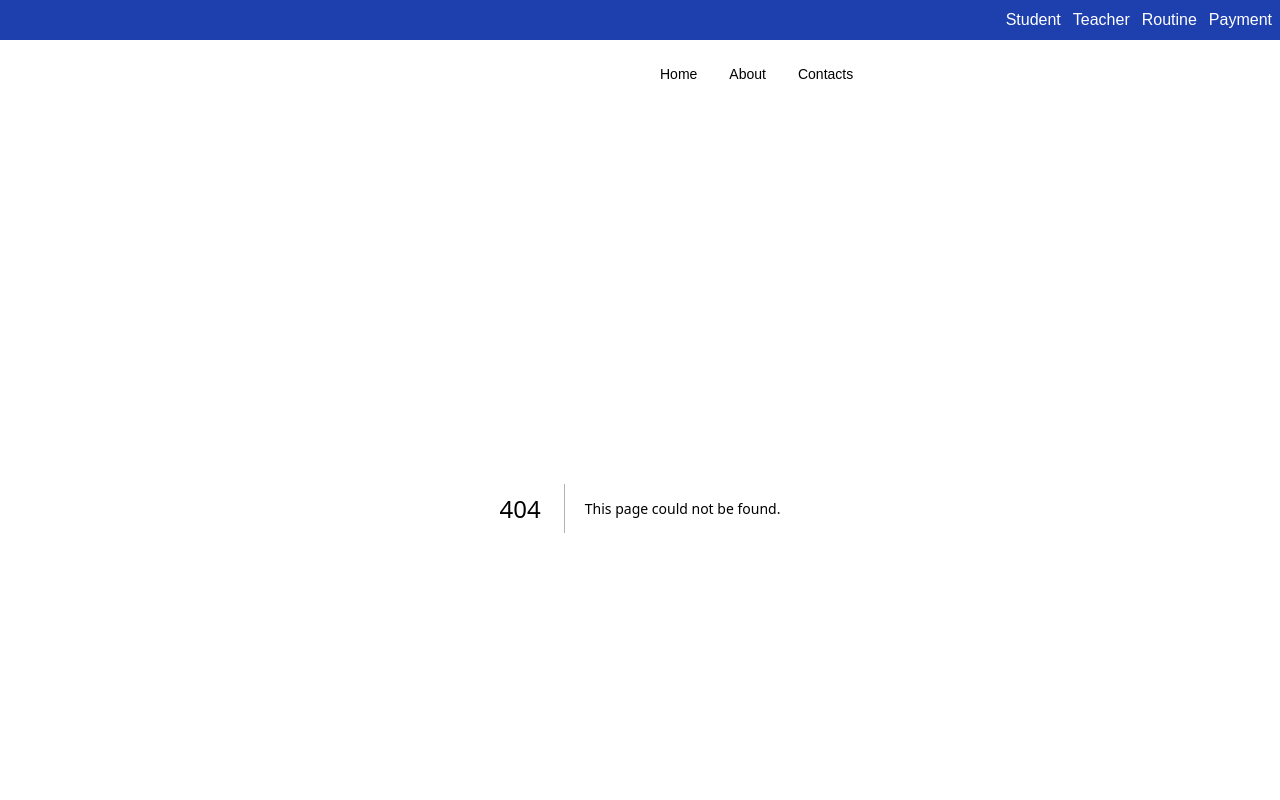
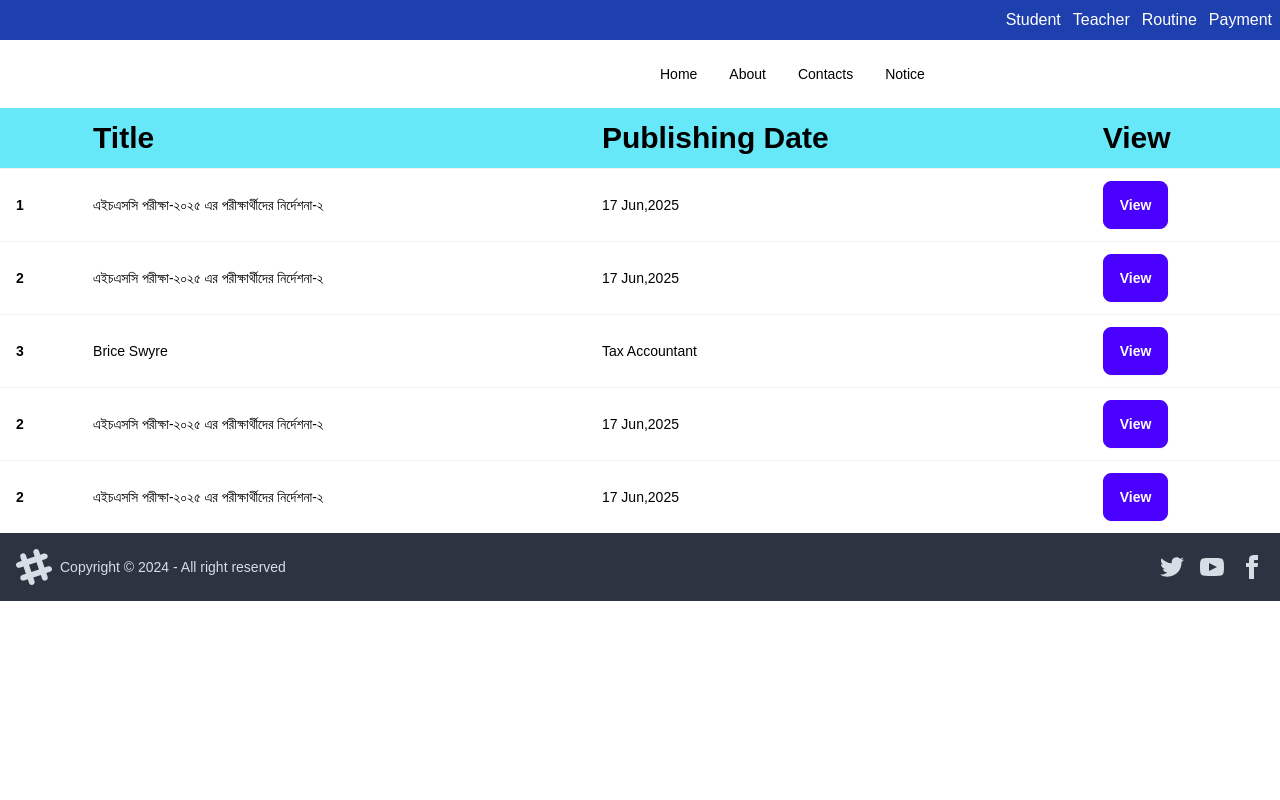
Before and after one commit to Fahmida-Faiza/school-college-demo, a Next.js app: page /notice in a window 1280 px wide. Before the commit this address had no page. Shown: the top 800 px of the page. Built offline with nearby package versions, Linux system fonts and the light colour scheme.

Commit message:
notice added

```diff
--- /dev/null
+++ b/src/app/notice/page.jsx
@@ -0,0 +1,59 @@
+import React from 'react'
+
+function Notice() {
+  return (
+    <div>
+        <div className="overflow-x-auto text-black">
+  <table className="table ">
+    {/* head */}
+    <thead className='text-black font-bold text-3xl bg-cyan-300'>
+      <tr>
+        <th></th>
+        <th>Title</th>
+        <th>Publishing Date</th>
+        <th>View</th>
+      </tr>
+    </thead>
+    <tbody>
+      {/* row 1 */}
+      <tr className="">
+        <th>1</th>
+        <td>এইচএসসি পরীক্ষা-২০২৫ এর পরীক্ষার্থীদের নির্দেশনা-২</td>
+        <td>	17 Jun,2025</td>
+        <td><button  className='btn btn-primary text-white'>View</button></td>
+      </tr>
+      {/* row 2 */}
+      <tr>
+        <th>2</th>
+        <td>এইচএসসি পরীক্ষা-২০২৫ এর পরীক্ষার্থীদের নির্দেশনা-২</td>
+        <td>17 Jun,2025</td>
+        <td><button  className='btn btn-primary text-white'>View</button></td>
+      </tr>
+      {/* row 3 */}
+      <tr>
+        <th>3</th>
+        <td>Brice Swyre</td>
+        <td>Tax Accountant</td>
+        <td><button  className='btn btn-primary text-white'>View</button></td>
+      </tr>
+
+        <tr>
+        <th>2</th>
+        <td>এইচএসসি পরীক্ষা-২০২৫ এর পরীক্ষার্থীদের নির্দেশনা-২</td>
+        <td>17 Jun,2025</td>
+        <td><button  className='btn btn-primary text-white'>View</button></td>
+      </tr>
+        <tr>
+        <th>2</th>
+        <td>এইচএসসি পরীক্ষা-২০২৫ এর পরীক্ষার্থীদের নির্দেশনা-২</td>
+        <td>17 Jun,2025</td>
+        <td><button  className='btn btn-primary text-white'>View</button></td>
+      </tr>
+    </tbody>
+  </table>
+</div>
+    </div>
+  )
+}
+
+export default Notice
--- a/src/components/Homepage/Homepage.jsx
+++ b/src/components/Homepage/Homepage.jsx
@@ -169,9 +169,114 @@ const Homepage = () => {
 </div>
 </div>
 
+{/* 4th alumni teachers */}
 
+<div className='mt-10 '>
+  <div className='text-center text-black font-bold'>
+<h1 className='text-4xl'>Teachers Alumni</h1>
+<p className='text-black'>Our Alumni are our pride as they are engaged in building the world through national and International contributions</p>
 
+  </div>
+<div className='grid grid-cols-4 gap-5 mt-10 max-w-7xl mx-auto'>
 
+  <div className="card   md:w-72 lg:w-80 shadow-sm">
+  <figure>
+   <img src="https://daffodilvarsity.edu.bd/images/faculty/a7ac450870ee09fec3b970ae8f9966c9.webp" alt="" />
+  </figure>
+  <div className="card-body">
+    <h2 className="card-title text-black">Card Title</h2>
+    <p className='text-black'>A card component has a figure, a body part, and inside body there are title and actions parts</p>
+    <div className="card-actions ">
+      <button className="btn  text-white btn-primary">View Details</button>
+    </div>
+  </div>
+</div>
+  <div className="card  md:w-72 lg:w-80 shadow-sm">
+  <figure>
+   <img src="https://daffodilvarsity.edu.bd/images/faculty/a7ac450870ee09fec3b970ae8f9966c9.webp" alt="" />
+  </figure>
+  <div className="card-body">
+    <h2 className="card-title text-black">Card Title</h2>
+    <p className='text-black'>A card component has a figure, a body part, and inside body there are title and actions parts</p>
+    <div className="card-actions ">
+      <button className="btn  text-white btn-primary">View Details</button>
+    </div>
+  </div>
+</div>
+  <div className="card  md:w-72 lg:w-80 shadow-sm">
+  <figure>
+   <img src="https://daffodilvarsity.edu.bd/images/faculty/a7ac450870ee09fec3b970ae8f9966c9.webp" alt="" />
+  </figure>
+  <div className="card-body">
+    <h2 className="card-title text-black">Card Title</h2>
+    <p className='text-black'>A card component has a figure, a body part, and inside body there are title and actions parts</p>
+    <div className="card-actions">
+      <button className="btn  text-white btn-primary">View Details</button>
+    </div>
+  </div>
+</div>
+  <div className="card  md:w-72 lg:w-80 shadow-sm">
+  <figure>
+   <img src="https://daffodilvarsity.edu.bd/images/faculty/a7ac450870ee09fec3b970ae8f9966c9.webp" alt="" />
+  </figure>
+  <div className="card-body">
+    <h2 className="card-title text-black">Card Title</h2>
+    <p className='text-black'>A card component has a figure, a body part, and inside body there are title and actions parts</p>
+    <div className="card-actions">
+      <button className="btn  text-white btn-primary">View Details</button>
+    </div>
+  </div>
+</div>
+  <div className="card  md:w-72 lg:w-80 shadow-sm">
+  <figure>
+   <img src="https://daffodilvarsity.edu.bd/images/faculty/a7ac450870ee09fec3b970ae8f9966c9.webp" alt="" />
+  </figure>
+  <div className="card-body">
+    <h2 className="card-title text-black">Card Title</h2>
+    <p className='text-black'>A card component has a figure, a body part, and inside body there are title and actions parts</p>
+    <div className="card-actions">
+      <button className="btn  text-white btn-primary">Buy Now</button>
+    </div>
+  </div>
+</div>
+  <div className="card  md:w-72 lg:w-80 shadow-sm">
+  <figure>
+   <img src="https://daffodilvarsity.edu.bd/images/faculty/a7ac450870ee09fec3b970ae8f9966c9.webp" alt="" />
+  </figure>
+  <div className="card-body">
+    <h2 className="card-title text-black">Card Title</h2>
+    <p className='text-black'>A card component has a figure, a body part, and inside body there are title and actions parts</p>
+    <div className="card-actions">
+      <button className="btn  text-white btn-primary">Buy Now</button>
+    </div>
+  </div>
+</div>
+  <div className="card  md:w-72 lg:w-80 shadow-sm">
+  <figure>
+   <img src="https://daffodilvarsity.edu.bd/images/faculty/a7ac450870ee09fec3b970ae8f9966c9.webp" alt="" />
+  </figure>
+  <div className="card-body">
+    <h2 className="card-title text-black">Card Title</h2>
+    <p className='text-black'>A card component has a figure, a body part, and inside body there are title and actions parts</p>
+    <div className="card-actions">
+      <button className="btn  text-white btn-primary">Buy Now</button>
+    </div>
+  </div>
+</div>
+  <div className="card  md:w-72 lg:w-80 shadow-sm">
+  <figure>
+   <img src="https://daffodilvarsity.edu.bd/images/faculty/a7ac450870ee09fec3b970ae8f9966c9.webp" alt="" />
+  </figure>
+  <div className="card-body">
+    <h2 className="card-title text-black">Card Title</h2>
+    <p className='text-black'>A card component has a figure, a body part, and inside body there are title and actions parts</p>
+    <div className="card-actions">
+      <button className="btn  text-white btn-primary">Buy Now</button>
+    </div>
+  </div>
+</div>
+</div>
+</div>
     </>
 
 
--- a/src/components/Homepage/Navbar.jsx
+++ b/src/components/Homepage/Navbar.jsx
@@ -122,6 +122,10 @@ const navItems = [
         title: "Contacts",
         path: "/contacts"
     },
+      {
+        title: "Notice",
+        path: "/notice"
+    },
 ]
 
 export default Navbar;
```
